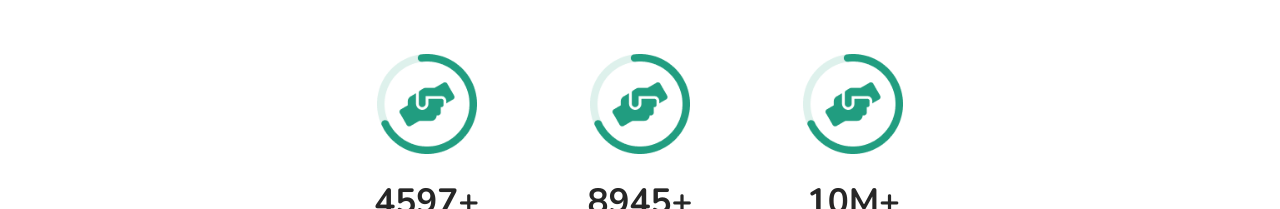
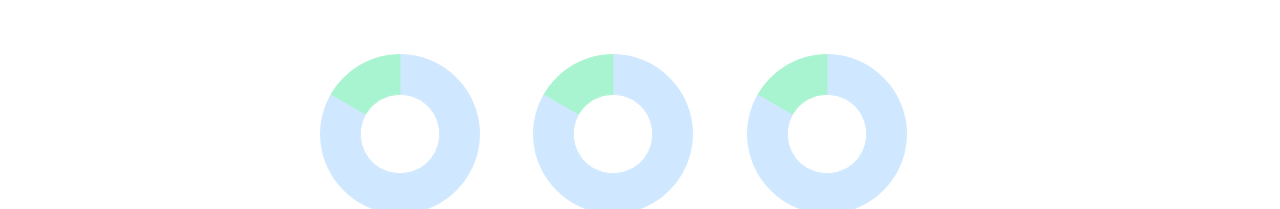
Before and after one commit to tpeo/BiGAustin, a React (Create React App) app: page /ourimpact in a window 1280 px wide. Shown: the part 743-952 px from the top of the page. Built offline with nearby package versions, Linux system fonts and the light colour scheme; a web font is replaced by a local one.

Commit message:
added pie chart animation impact page

```diff
--- a/package.json
+++ b/package.json
@@ -10,9 +10,11 @@
     "@testing-library/user-event": "^13.5.0",
     "ajv": "^8.11.0",
     "antd": "^4.23.6",
+    "chart.js": "^4.2.1",
     "react": "^18.2.0",
     "react-bootstrap": "1.6.3",
     "react-bootstrap-modal": "4.2.0",
+    "react-chartjs-2": "^5.2.0",
     "react-dom": "^18.2.0",
     "react-router-dom": "^6.4.2",
     "react-scripts": "5.0.1",
--- a/src/components/pages/Impact.js
+++ b/src/components/pages/Impact.js
@@ -5,6 +5,43 @@ import {Col, Row, Image, Carousel, Card, Progress} from 'antd';
 import "./Pages.css"
 import headerBackgroundImage from "../images/backgroundheader2.png"
 import { ArrowLeftOutlined, ArrowRightOutlined} from "@material-ui/icons";
+import { Doughnut } from 'react-chartjs-2';
+import { Chart as ChartJS } from "chart.js/auto"
+
+export const data = {
+  labels: ['Blue', 'Green'],
+  animation: {
+    animateScale: true
+  },
+  datasets: [
+    {
+      data: [75, 15],
+      backgroundColor: [
+        '#D0E8FF',
+        '#A9F4D0',
+      ],
+      borderColor: [
+        '#D0E8FF',
+        '#A9F4D0',
+      ],
+      borderWidth: 1,
+    },
+  ],
+};
+
+var options = {
+  animation: {
+    // loop: true,
+    // delay: 100,
+    duration: 5000
+},
+  plugins: {
+      legend: {
+          display: false
+      },
+  },
+  cutout: "50%"
+}
 
 export default function Impact(props) {
   return (
@@ -15,26 +52,17 @@ export default function Impact(props) {
         <div style = {{marginTop:100, marginBottom: 100, textAlign:"center"}}>
             <h2> Targeted Audience </h2>
             <Row style = {{textAlign:"center", marginTop:50}}>
-                <Col span={4} offset={6}>
-                    <img
-                    width={100}
-                    src={require('../images/helpicon.png')}
-                    />
+                <Col span={3} offset={6} >
+                    <Doughnut data={data} options={options}/>
                     <h3>4597+</h3>
                     <body>People Rised</body>
                 </Col>
-                <Col span={4}>
-                    <img
-                    width={100}
-                    src={require('../images/helpicon.png')}
-                    />
+                <Col span={3} offset={1}>
+                    <Doughnut data={data} options={options}/>
                     <h3>8945+</h3>
                     <body>Volunteer</body></Col>
-                <Col span={4}>
-                    <img
-                    width={100}
-                    src={require('../images/helpicon.png')}
-                    />
+                <Col span={3} offset={1}>
+                    <Doughnut data={data} options={options}/>
                     <h3>10M+</h3>
                     <body>Poor People Saved</body>
                 </Col>
```
Also changed, not shown: 1 other file (tests, documents, lock files or other folders).
